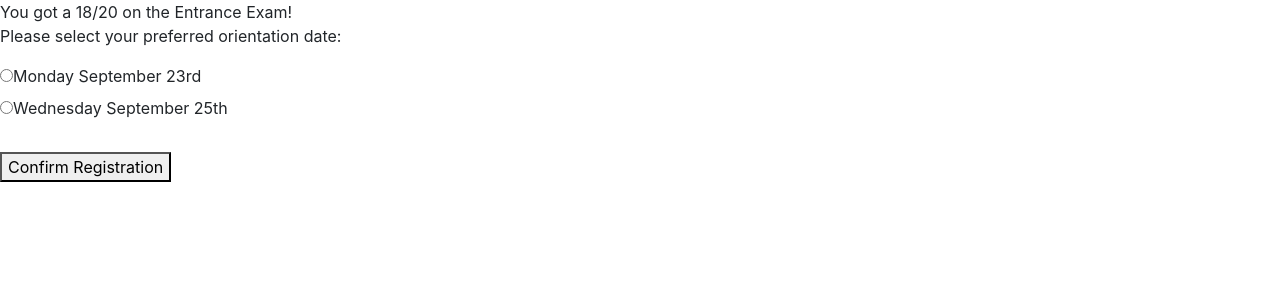
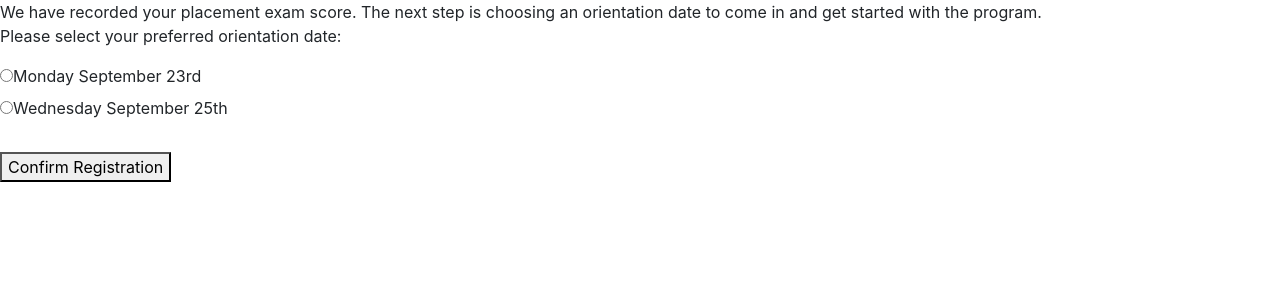
Before and after one commit to Chicago19/team-17, a React (Create React App) app in the folder my-app/: page /Score in a window 1280 px wide. Shown: the top 300 px of the page. Built offline with nearby package versions, Linux system fonts and the light colour scheme.

Commit message:
Linking score page to completion of exam

```diff
--- a/my-app/src/Exam.js
+++ b/my-app/src/Exam.js
@@ -11,6 +11,7 @@ export default class Exam extends Component {
       email: "",
       password: "",
       job: {},
+      grade: 0
     };
   }
 
@@ -41,7 +42,7 @@ export default class Exam extends Component {
     }
 
     alert("Final Score: " + (score/total)*100 + "%");
-    event.preventDefault();
+    this.state.grade = (score/total)*100;
     return score;
 
   }
@@ -49,7 +50,7 @@ export default class Exam extends Component {
   render() {
     return (
 
-      <form onSubmit={this.handleSubmit}>
+      <form onSubmit={this.handleSubmit} action="/score">
         <Alert variant="primary">
           <Alert.Heading>Placement Exam</Alert.Heading>
         </Alert>
--- a/my-app/src/Score.js
+++ b/my-app/src/Score.js
@@ -28,7 +28,7 @@ export default class Score extends Component {
 
   render() {
     return (
-      <p> You got a 18/20 on the Entrance Exam!
+      <p>We have recorded your placement exam score. The next step is choosing an orientation date to come in and get started with the program.
 
 <form>
 <p>Please select your preferred orientation date:</p>
```
